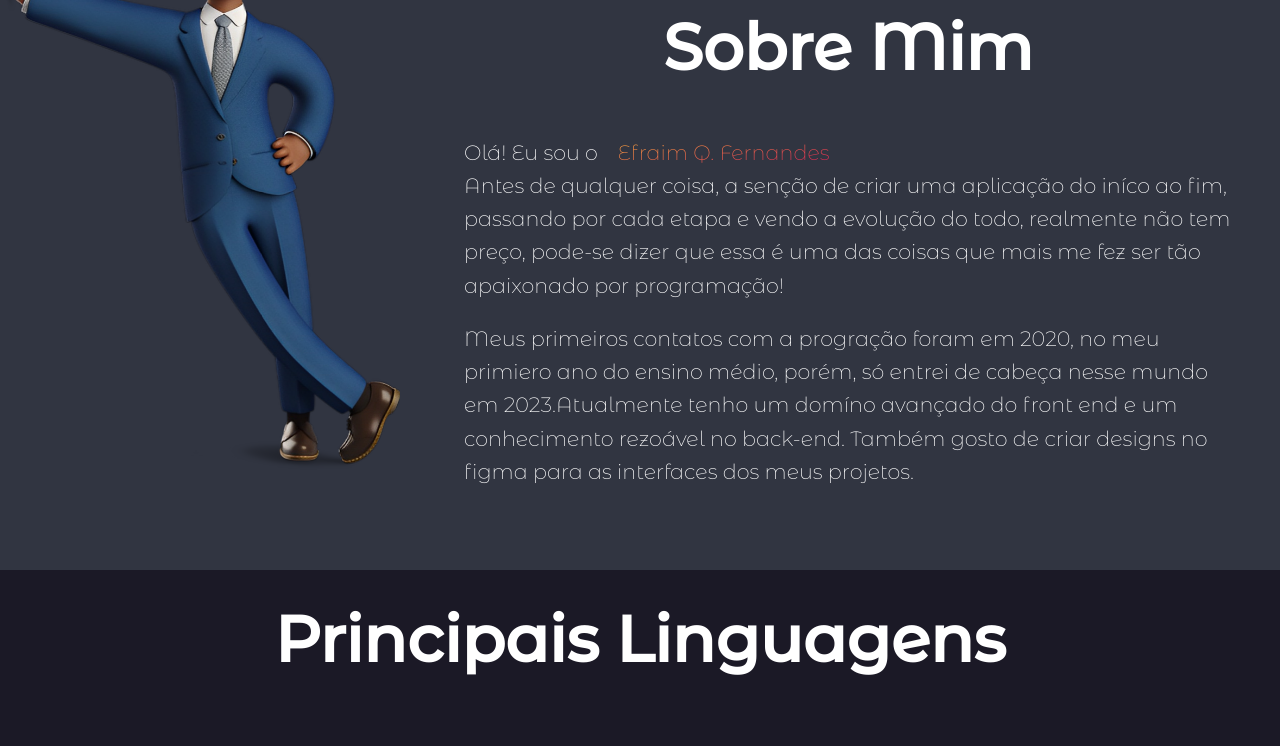
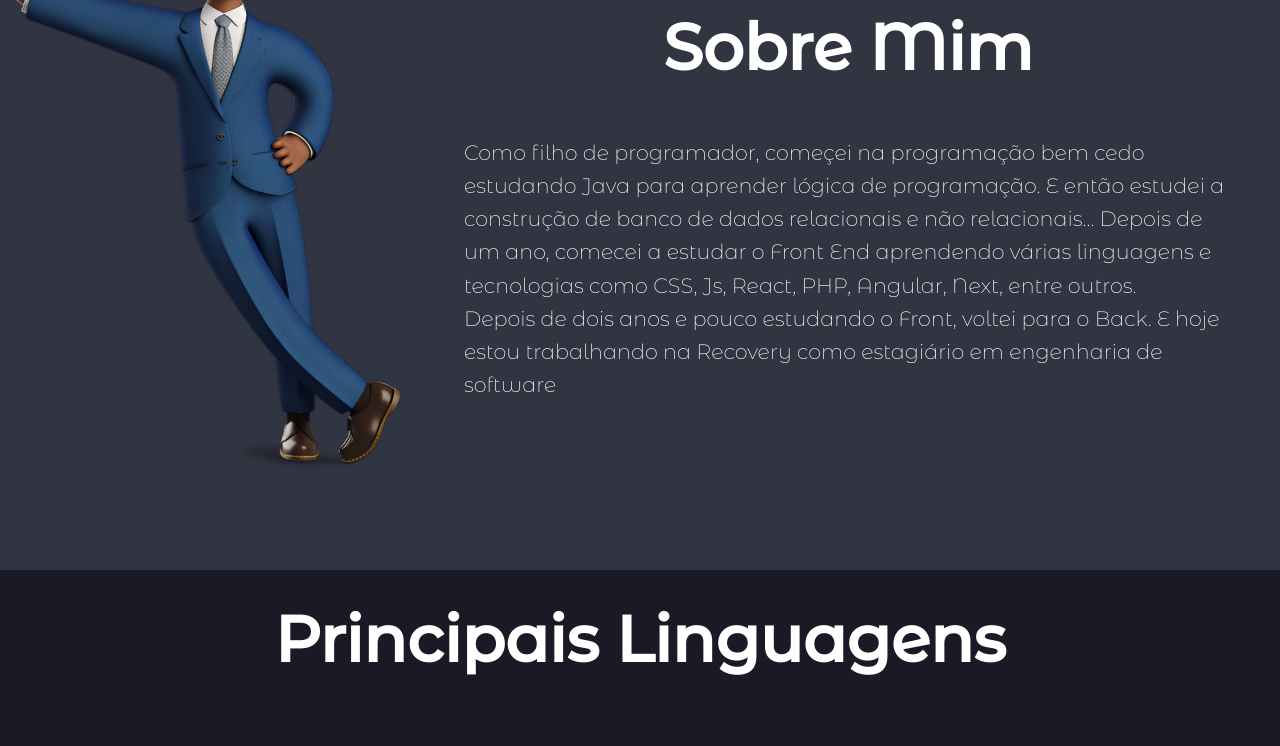
Before and after one commit to EfraimFernandes/portifolio, a Next.js app: page / in a window 1280 px wide. Shown: the part 1280-2026 px from the top of the page. Built offline with nearby package versions, Linux system fonts and the light colour scheme.

Commit message:
Atualização

```diff
--- a/src/components/Desk1.tsx
+++ b/src/components/Desk1.tsx
@@ -19,7 +19,7 @@ export default function Desk1(){
 
                 <div className={styles.desc}>
                     <h1 className={styles.nome}><Nome text="Efraim"/> Fernandes</h1>
-                    <h2 className={styles.desc}>Desenvolvedor Web</h2>
+                    <h2 className={styles.desc}>Engenheiro de Software</h2>
                 </div>
 
                <Btn txt="Sobre Mim ↓" to="SobreMim"/>
--- a/src/components/Desk2.tsx
+++ b/src/components/Desk2.tsx
@@ -18,18 +18,13 @@ export default function Desk2(){
                     <h1>Sobre Mim</h1>
                 </div>
                 <div className={styles.text}>
-                    <p className={styles.textSobreMim1}>
-                        Olá! Eu sou o {<Nome text="Efraim Q. Fernandes" />}
-                    </p>
-                    <p className={styles.textSobreMim2}>
-                        Antes de qualquer coisa, a senção de criar uma aplicação do iníco ao fim,
-                        passando por cada etapa e vendo a evolução do todo, realmente não tem preço,
-                        pode-se dizer que essa é uma das coisas que mais me fez ser tão apaixonado por programação!
-                    </p>
                     <p className={styles.textSobreMim}>
-                        Meus primeiros contatos com a progração foram em 2020, no meu primiero ano do ensino médio, porém,
-                        só entrei de cabeça nesse mundo em 2023.Atualmente tenho um domíno avançado do front end  e um conhecimento rezoável no back-end.
-                        Também gosto de criar designs no figma para  as interfaces dos meus projetos.
+                    Como filho de programador, começei na programação bem cedo estudando Java para aprender lógica de programação.
+                    E então estudei a construção de banco de dados relacionais e não relacionais...
+                    Depois de um ano, comecei a estudar o Front End aprendendo várias linguagens e tecnologias
+                    como CSS, Js, React, PHP, Angular, Next, entre outros.
+                    <br/>
+                    Depois de dois anos e pouco estudando o Front, voltei para o Back. E hoje estou trabalhando na Recovery como estagiário em engenharia de software
                     </p>
                 </div>
             </div>
--- a/src/components/Desk5.tsx
+++ b/src/components/Desk5.tsx
@@ -67,7 +67,7 @@ export default function Desk5(){
                         </div>
                     </div>
                     <div className={styles.baixo}>
-                        <h3 style={{ marginBottom:"50px" }}>© Efraim Fernandes    2023</h3>
+                        <h3 style={{ marginBottom:"50px" }}>© Efraim Fernandes    2024</h3>
                     </div>
                 </div>
                 <div className={styles.centro}>
```
